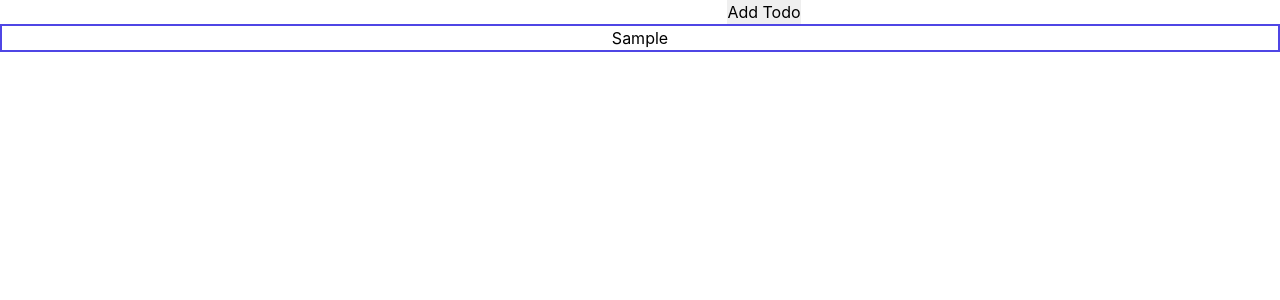
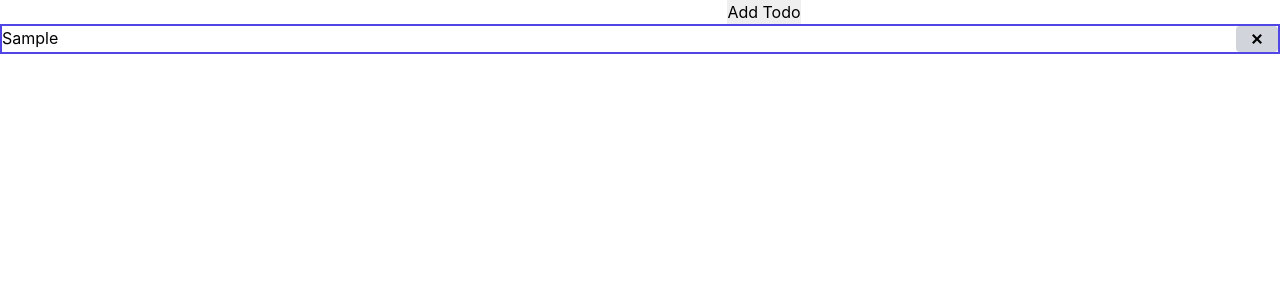
Before and after one commit to vivek-p-a/TodoList, a React (Create React App) app: page / in a window 1280 px wide. Both pictures are taken after typing "Sample" into the empty fields and a click on the input "Add Todo". Shown: the top 300 px of the page. Built offline with nearby package versions, Linux system fonts and the light colour scheme.

Commit message:
Add. Logic for deleting Todo's

```diff
--- a/src/App.js
+++ b/src/App.js
@@ -3,12 +3,19 @@ import {TodoItem} from './TodoItem'
 import React, { useState, useEffect } from 'react';
 function App() {
     const [todos, setTodos] = useState([]);
-    function handleSubmit(e) {
+    const handleSubmit = (e) => {
         const {todoItem} = e.target.elements
         let todoTask = todoItem.value
         setTodos([...todos, todoTask])
         e.preventDefault()
         e.target.reset()
+    }
+
+    const deleteHandler = (idx) => {
+        let tempCopy = [...todos]
+        tempCopy.splice(idx,1)
+        setTodos(tempCopy)
+        console.log("Function called"+ idx)
     }
 
     // Debugging
@@ -23,7 +30,7 @@ function App() {
        <input type="submit" value="Add Todo" />
     </form>
     {todos.map((todo, index) => (
-          <TodoItem todoItem = {todo} key = {index}/>
+          <TodoItem todoItem = {todo} key = {index} deleteIndex = {index} deleteHandler = {deleteHandler}/>
       ))}
 
     </div>
--- a/src/TodoItem.js
+++ b/src/TodoItem.js
@@ -1,6 +1,8 @@
 const TodoItem = (props) =>{
-
-    return <h3  className = "border-2 border-indigo-600">{props.todoItem}</h3>
+    return <div className = "border-2 border-indigo-600 flex justify-between" >{props.todoItem}
+    <button onClick={() => props.deleteHandler(props.deleteIndex)} class="bg-gray-300 hover:bg-gray-400 text-gray-800 font-bold py-2 px-4 rounded inline-flex items-center">
+    <svg xmlns="http://www.w3.org/2000/svg" width="10" height="10" viewBox="0 0 24 24"><path d="M24 20.188l-8.315-8.209 8.2-8.282-3.697-3.697-8.212 8.318-8.31-8.203-3.666 3.666 8.321 8.24-8.206 8.313 3.666 3.666 8.237-8.318 8.285 8.203z"/></svg>
+  </button></div>
 }
 
 export {TodoItem};
```
